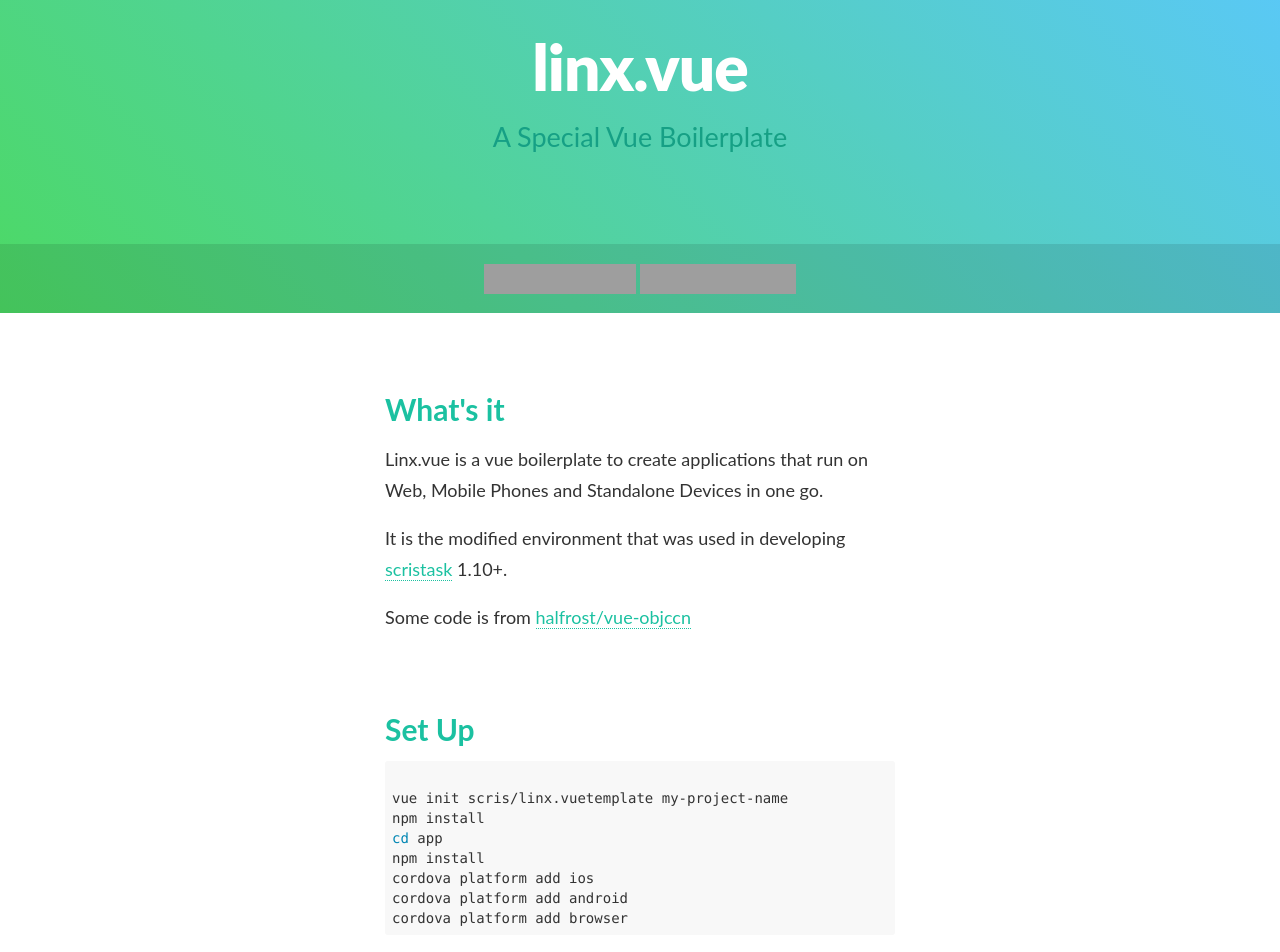
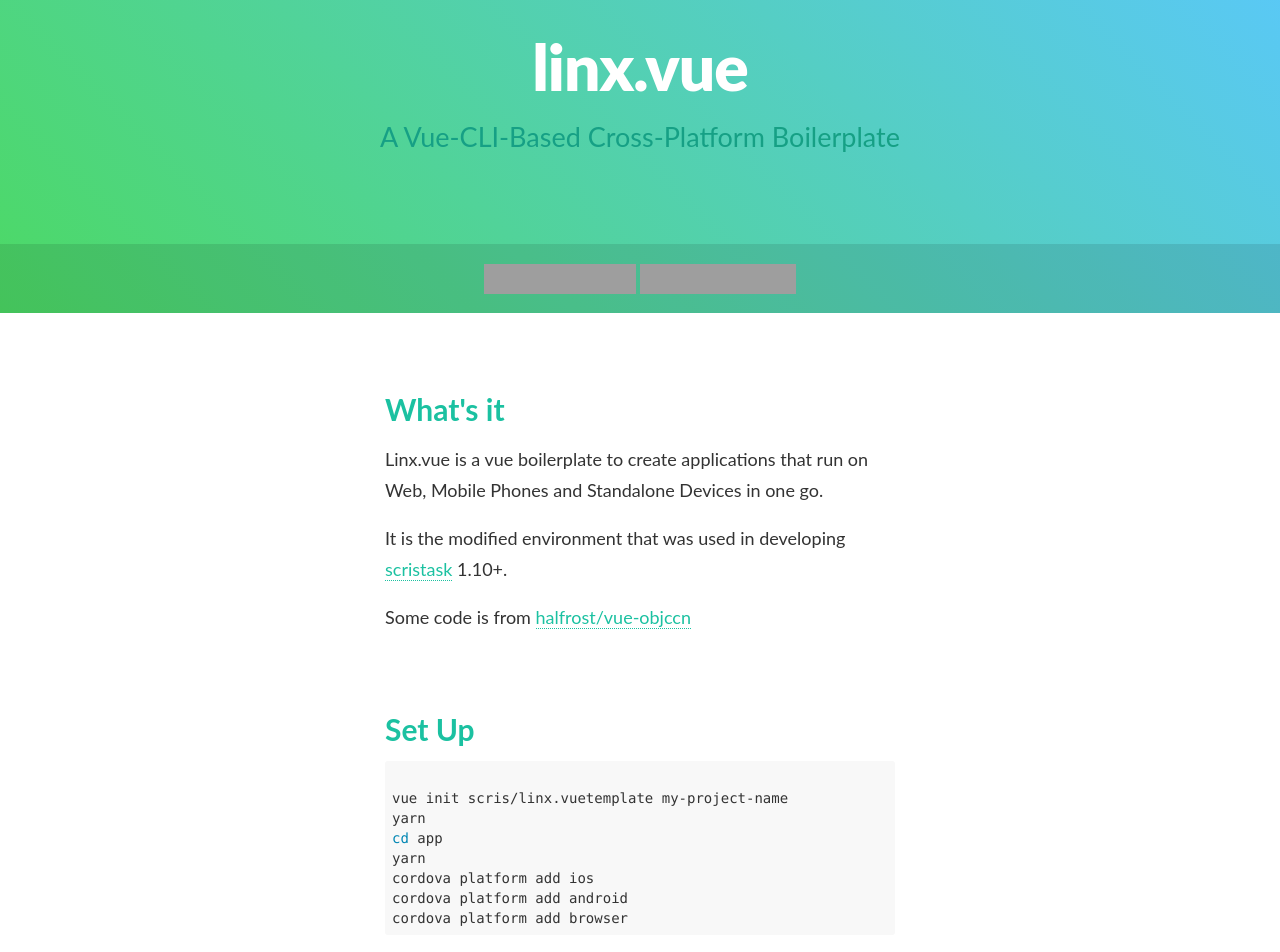
Before and after one commit to scris/linx.doc, a website: page index.html in a window 1280 px wide. Shown: the part 60-1012 px from the top of the page. Drawn offline with Linux system fonts and the light colour scheme; grey boxes are pictures that could not be loaded.

Commit message:
modification

```diff
--- a/index.html
+++ b/index.html
@@ -12,7 +12,7 @@
 <body>
     <header class="header gradient text-center">
         <h1 class="title">linx.vue</h1>
-        <h2 class="subtitle">A Special Vue Boilerplate</h2>
+        <h2 class="subtitle">A Vue-CLI-Based Cross-Platform Boilerplate</h2>
         <p class="gh-btns">
         <iframe src="https://ghbtns.com/github-btn.html?user=scrisstudio&amp;repo=linx.vue&amp;type=watch&amp;count=true&amp;size=large"
 allowtransparency="true" frameborder="0" scrolling="0" width="152" height="30"></iframe>
@@ -24,7 +24,7 @@
     <main class="wrap">
 <h1>What's it</h1>
 <ul>
-    <p> Linx.vue is a vue boilerplate to create applications that run on Web, Mobile Phones and Standalone Devices in one go.</p>
+    <p>Linx.vue is a vue boilerplate to create applications that run on Web, Mobile Phones and Standalone Devices in one go.</p>
     <p>It is the modified environment that was used in developing <a href="https://github.com/scris/scristask">scristask</a> 1.10+.</p>
     <p>Some code is from <a href="https://github.com/halfrost/vue-objccn">halfrost/vue-objccn</a></p>
 </ul>
@@ -32,9 +32,9 @@
 <h1>Set Up</h1>
 <pre class="snippet"><code class="hljs bash">
 vue init scris/linx.vuetemplate my-project-name
-npm install
+yarn
 cd app
-npm install
+yarn
 cordova platform add ios
 cordova platform add android
 cordova platform add browser
@@ -54,6 +54,8 @@
 if you get <code>electron</code> , do things in standalone devices.
 if you get <code>cordova</code>, do things in mobile phones.
 if you get other answer or get nothing, mark it as in the web environment.</p>
+
+<p>If you wanna make some changes for electron, go to see <code>dist/electron.js</code> as the main part and <code>dist/renderer.electron.js</code> as the renderer part.</p>
 
 <h1>Commands</h1>
 
```
Also changed, not shown: 1 other file.
